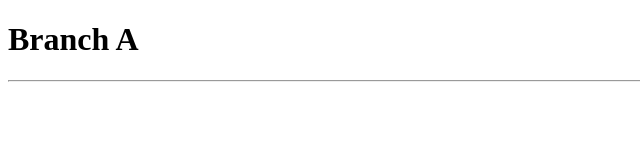
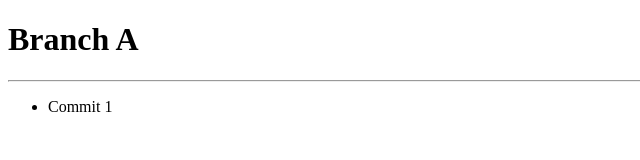
Before and after one commit to SU-Nesterenko/testrepo, a plain HTML site: page index.htm in a window 1280 px wide. Shown: the full height of the page, 0-640 px from the left. Drawn offline with Linux system fonts and the light colour scheme.

Commit message:
Commit A1: Added text Commit1

```diff
--- a/index.htm
+++ b/index.htm
@@ -4,5 +4,8 @@
 	<body>
 		<h1>Branch A</h1>
 		<hr/>
+		<ul>
+			<li>Commit 1</li>
+		</ul>
 	</body>
 </html>
```
